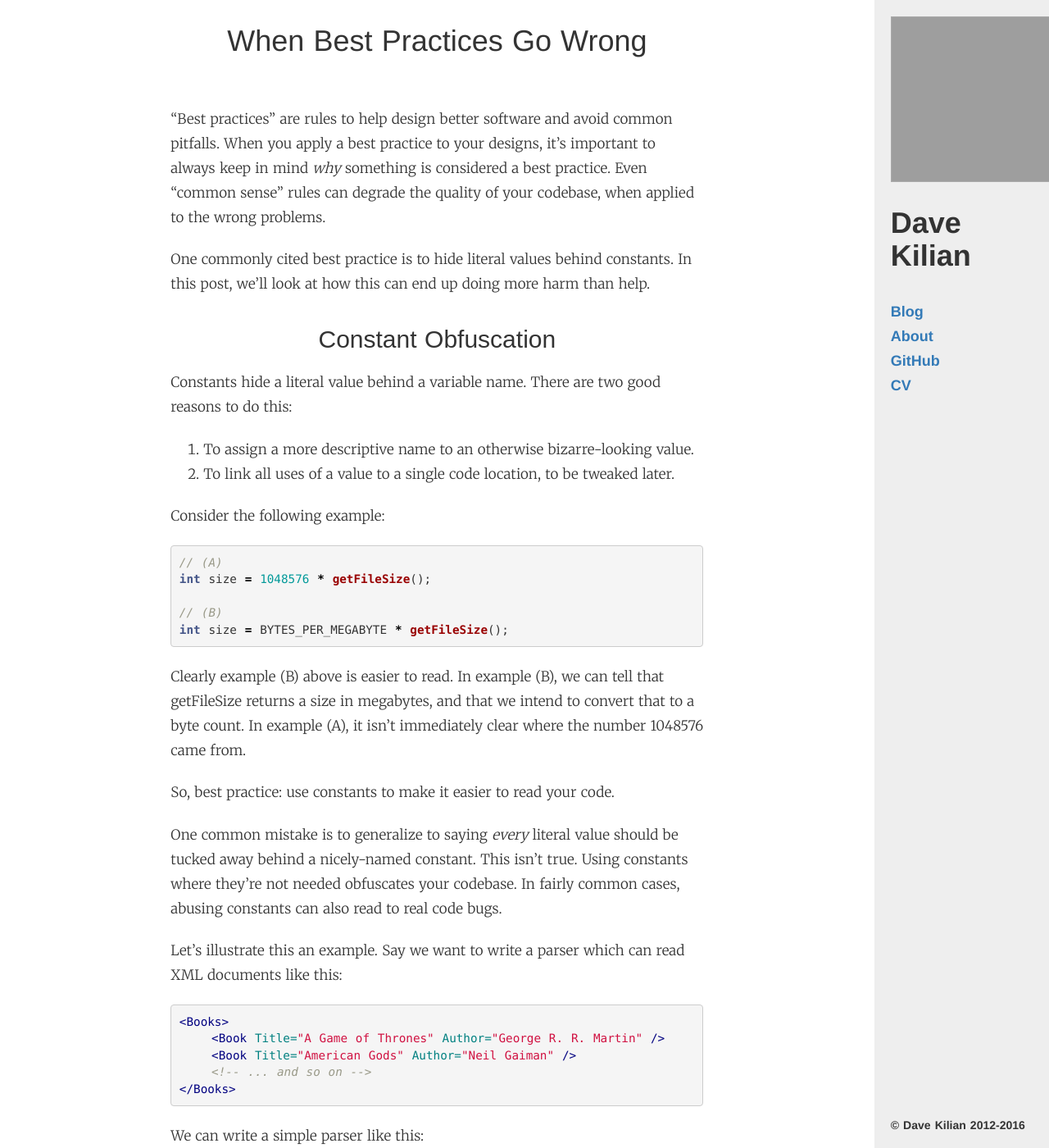
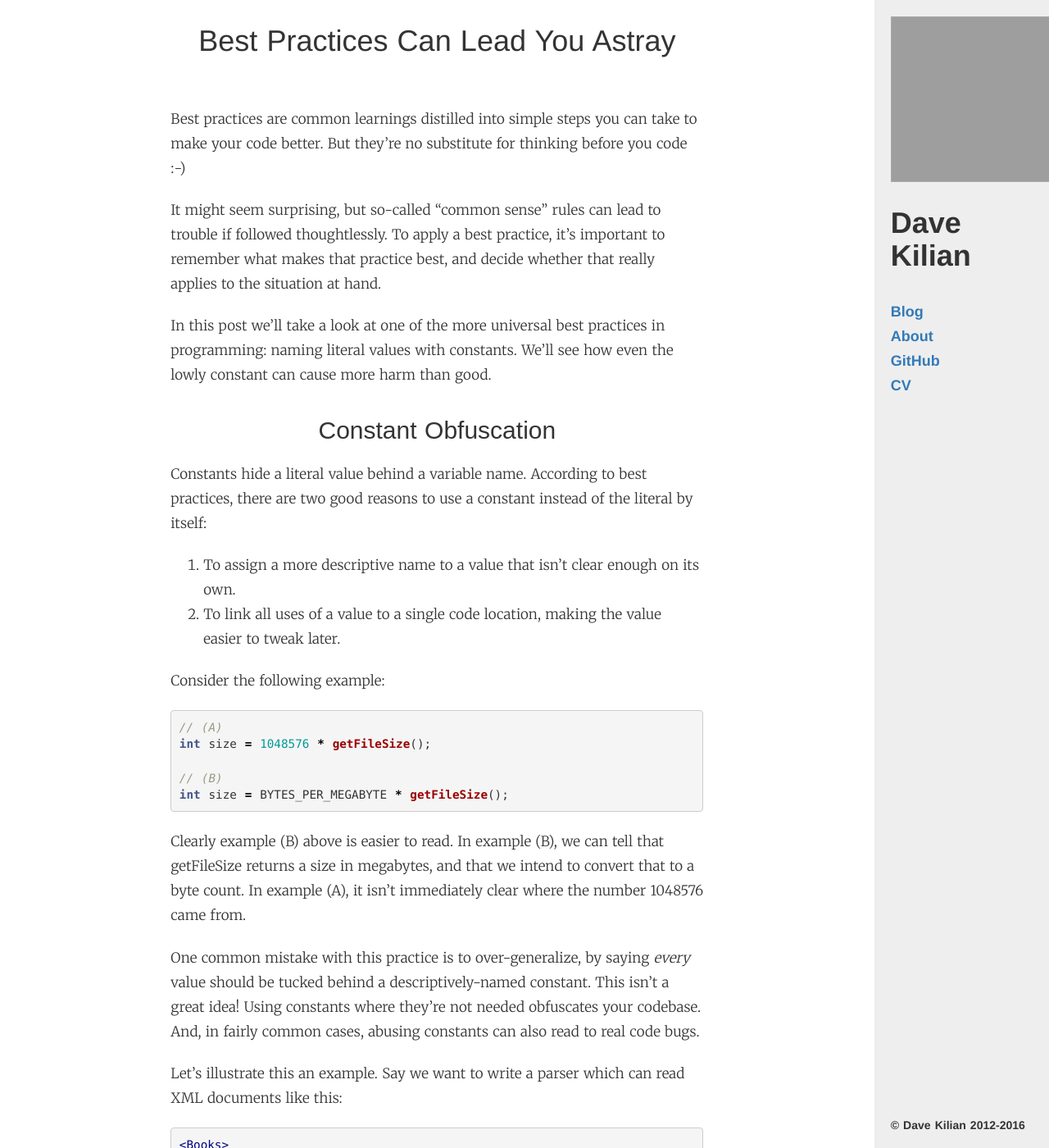
Before and after one commit to davekilian/davekilian.github.com, a Jekyll site: the page built from _posts/2016-02-12-best-practices.markdown, in a window 1280 px wide and 1400 px high. Shown: the whole window at 82% size. Built offline with Jekyll 4.4.1, drawn with Linux system fonts in a browser that asks for light colours; nearby versions of some CDN libraries; some of the changed text lies outside the part shown; grey boxes are pictures that could not be loaded.

Commit message:
Minor redraft for best practices post

```diff
--- a/_posts/2016-02-12-best-practices.markdown
+++ b/_posts/2016-02-12-best-practices.markdown
@@ -1,23 +1,25 @@
 ---
 layout: post
-title: When Best Practices Go Wrong
+title: Best Practices Can Lead You Astray
 author: Dave
 ---
 
-"Best practices" are rules to help design better software and avoid common pitfalls.
-When you apply a best practice to your designs, it's important to always keep in mind _why_ something is considered a best practice.
-Even "common sense" rules can degrade the quality of your codebase, when applied to the wrong problems.
+Best practices are common learnings distilled into simple steps you can take to make your code better.
+But they're no substitute for thinking before you code :-)
 
-One commonly cited best practice is to hide literal values behind constants.
-In this post, we'll look at how this can end up doing more harm than help.
+It might seem surprising, but so-called "common sense" rules can lead to trouble if followed thoughtlessly.
+To apply a best practice, it's important to remember what makes that practice best, and decide whether that really applies to the situation at hand.
+
+In this post we'll take a look at one of the more universal best practices in programming: naming literal values with constants.
+We'll see how even the lowly constant can cause more harm than good.
 
 ## Constant Obfuscation
 
 Constants hide a literal value behind a variable name.
-There are two good reasons to do this:
+According to best practices, there are two good reasons to use a constant instead of the literal by itself:
 
-1. To assign a more descriptive name to an otherwise bizarre-looking value.
-2. To link all uses of a value to a single code location, to be tweaked later.
+1. To assign a more descriptive name to a value that isn't clear enough on its own.
+2. To link all uses of a value to a single code location, making the value easier to tweak later.
 
 Consider the following example:
 
@@ -33,12 +35,10 @@ Clearly example (B) above is easier to read.
 In example (B), we can tell that getFileSize returns a size in megabytes, and that we intend to convert that to a byte count.
 In example (A), it isn't immediately clear where the number 1048576 came from.
 
-So, best practice: use constants to make it easier to read your code.
-
-One common mistake is to generalize to saying _every_ literal value should be tucked away behind a nicely-named constant.
-This isn't true.
+One common mistake with this practice is to over-generalize, by saying _every_ value should be tucked behind a descriptively-named constant.
+This isn't a great idea!
 Using constants where they're not needed obfuscates your codebase.
-In fairly common cases, abusing constants can also read to real code bugs.
+And, in fairly common cases, abusing constants can also read to real code bugs.
 
 Let's illustrate this an example.
 Say we want to write a parser which can read XML documents like this:
@@ -207,7 +207,7 @@ Really the book XML and movie XML parsers are separate, and any constants relate
 > This is super neat, because it violates both of our reasons for using constants:
 >
 > 1. **Use constants to assign a more descriptive name to an otherwise bizarre-looking value.**
->    The automatically-generated name is clearly harder to read than the plain value!<br><br>
+>    The automatically-generated name is exactly as descriptive as the value itself, because the name is the value itself!<br><br>
 >
 > 2. **Use constants to link all uses of a value to a single code location, to be tweaked later.**
 >    Since the name of the constant is a derivation of its value, if you change the value, you'd also need to rename the constant and fix all references.
@@ -242,6 +242,6 @@ But adding indirection to your code doesn't come for free:
   When the time comes to refactor, reworking an internal contract is harder than simply adding one.
 
 If applying indirection provides benefits which offset these costs, then it's the right thing to do.
-If it's highly beneifical, one might even call it elegant.
+In fact, if it's beneficial enough, we'd even call it elegant.
 But you have to consider costs and benefits on a case-by-case basis, "best practice" or not.
-Otherwise you can accidentally make your codebase a mess.
+Otherwise you can accidentally make your codebase messier than it needs to be.
```
